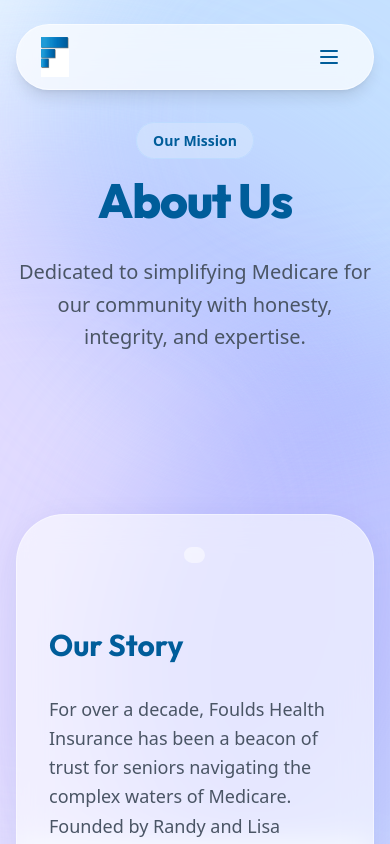
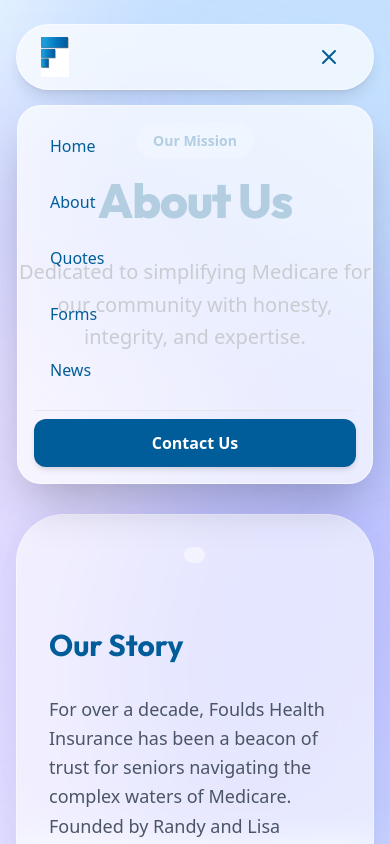
Before and after one commit to MustangTris/fhi65-revamp, a Next.js app: page /about in a window 390 px wide. Both pictures are taken after a click on the button "Toggle menu". Shown: the top 844 px of the page. Built offline with nearby package versions, Linux system fonts and the light colour scheme.

Commit message:
Mobile friendly

```diff
--- a/src/app/about/page.tsx
+++ b/src/app/about/page.tsx
@@ -67,10 +67,11 @@ export default function AboutPage() {
                         </p>
                     </div>
 
-                    <div className="grid grid-cols-1 md:grid-cols-3 gap-8">
+                    <div className="grid grid-cols-1 md:grid-cols-2 lg:grid-cols-3 gap-8">
                         {[
                             {
                                 title: "Integrity First",
+
                                 description: "We always put your interests above our own. If your current plan is best, we'll tell you to keep it.",
                                 icon: (
                                     <svg className="w-8 h-8" fill="none" stroke="currentColor" viewBox="0 0 24 24">
--- a/src/components/Navbar.tsx
+++ b/src/components/Navbar.tsx
@@ -1,10 +1,20 @@
+"use client";
+
+import { useState } from 'react';
 import Link from 'next/link';
 import Image from 'next/image';
+import { motion, AnimatePresence } from 'framer-motion';
 
 const Navbar = () => {
+  const [isOpen, setIsOpen] = useState(false);
+
+  const toggleMenu = () => setIsOpen(!isOpen);
+
+  const menuItems = ['Home', 'About', 'Quotes', 'Forms', 'News'];
+
   return (
     <div className="fixed top-6 left-0 right-0 z-50 flex justify-center px-4">
-      <nav className="glass rounded-full px-6 py-3 shadow-lg flex items-center justify-between w-full max-w-5xl transition-all duration-300 hover:shadow-xl">
+      <nav className="glass rounded-full px-6 py-3 shadow-lg flex items-center justify-between w-full max-w-5xl transition-all duration-300 hover:shadow-xl relative">
         <div className="flex-shrink-0 flex items-center">
           <Link href="/" className="flex items-center">
             <Image
@@ -18,8 +28,9 @@ const Navbar = () => {
           </Link>
         </div>
 
-        <div className="hidden md:flex items-center space-x-1">
-          {['Home', 'About', 'Quotes', 'Forms', 'News'].map((item) => (
+        {/* Desktop Menu */}
+        <div className="hidden lg:flex items-center space-x-1">
+          {menuItems.map((item) => (
             <Link
               key={item}
               href={item === 'Home' ? '/' : `/${item.toLowerCase()}`}
@@ -30,7 +41,7 @@ const Navbar = () => {
           ))}
         </div>
 
-        <div className="hidden md:flex items-center">
+        <div className="hidden lg:flex items-center">
           <Link
             href="/contact"
             className="bg-[#005d9a] text-white px-6 py-2.5 rounded-full font-bold hover:bg-[#1e9cd7] shadow-md hover:shadow-lg hover:-translate-y-0.5 transition-all duration-200"
@@ -39,14 +50,58 @@ const Navbar = () => {
           </Link>
         </div>
 
-        {/* Mobile menu button */}
-        <div className="md:hidden flex items-center">
-          <button className="text-[#005d9a] p-2 rounded-full hover:bg-blue-50/50 transition-colors">
-            <svg className="h-6 w-6" fill="none" viewBox="0 0 24 24" stroke="currentColor">
-              <path strokeLinecap="round" strokeLinejoin="round" strokeWidth={2} d="M4 6h16M4 12h16M4 18h16" />
-            </svg>
+        {/* Mobile/Tablet Menu Button */}
+        <div className="lg:hidden flex items-center">
+          <button
+            onClick={toggleMenu}
+            className="text-[#005d9a] p-2 rounded-full hover:bg-blue-50/50 transition-colors focus:outline-none"
+            aria-label="Toggle menu"
+          >
+            {isOpen ? (
+              <svg className="h-6 w-6" fill="none" viewBox="0 0 24 24" stroke="currentColor">
+                <path strokeLinecap="round" strokeLinejoin="round" strokeWidth={2} d="M6 18L18 6M6 6l12 12" />
+              </svg>
+            ) : (
+              <svg className="h-6 w-6" fill="none" viewBox="0 0 24 24" stroke="currentColor">
+                <path strokeLinecap="round" strokeLinejoin="round" strokeWidth={2} d="M4 6h16M4 12h16M4 18h16" />
+              </svg>
+            )}
           </button>
         </div>
+
+        {/* Mobile/Tablet Dropdown */}
+        <AnimatePresence>
+          {isOpen && (
+            <motion.div
+              initial={{ opacity: 0, y: -20, scale: 0.95 }}
+              animate={{ opacity: 1, y: 0, scale: 1 }}
+              exit={{ opacity: 0, y: -20, scale: 0.95 }}
+              transition={{ duration: 0.2 }}
+              className="absolute top-full left-0 right-0 mt-4 p-4 glass rounded-3xl shadow-2xl lg:hidden overflow-hidden"
+            >
+              <div className="flex flex-col space-y-2">
+                {menuItems.map((item) => (
+                  <Link
+                    key={item}
+                    href={item === 'Home' ? '/' : `/${item.toLowerCase()}`}
+                    className="px-4 py-3 text-[#005d9a] font-medium rounded-xl hover:bg-blue-50/50 transition-colors"
+                    onClick={() => setIsOpen(false)}
+                  >
+                    {item}
+                  </Link>
+                ))}
+                <div className="h-px bg-gray-200 my-2" />
+                <Link
+                  href="/contact"
+                  className="px-4 py-3 text-center bg-[#005d9a] text-white font-bold rounded-xl hover:bg-[#1e9cd7] transition-colors shadow-md"
+                  onClick={() => setIsOpen(false)}
+                >
+                  Contact Us
+                </Link>
+              </div>
+            </motion.div>
+          )}
+        </AnimatePresence>
       </nav>
     </div>
   );
--- a/src/components/home/AboutTeaser.tsx
+++ b/src/components/home/AboutTeaser.tsx
@@ -12,8 +12,8 @@ export const AboutTeaser = () => {
                     {/* Background gradient for the card */}
                     <div className="absolute top-0 right-0 w-2/3 h-full bg-gradient-to-l from-blue-50/50 to-transparent pointer-events-none" />
 
-                    <div className="flex flex-col md:flex-row items-center gap-12 relative z-10">
-                        <div className="md:w-1/2">
+                    <div className="flex flex-col lg:flex-row items-center gap-12 relative z-10">
+                        <div className="lg:w-1/2">
                             <motion.div
                                 initial={{ opacity: 0, scale: 0.9 }}
                                 whileInView={{ opacity: 1, scale: 1 }}
@@ -28,7 +28,7 @@ export const AboutTeaser = () => {
                                 />
                             </motion.div>
                         </div>
-                        <div className="md:w-1/2 text-center md:text-left">
+                        <div className="lg:w-1/2 text-center lg:text-left">
                             <motion.h2
                                 initial={{ opacity: 0, x: 20 }}
                                 whileInView={{ opacity: 1, x: 0 }}
--- a/src/components/home/ProcessSection.tsx
+++ b/src/components/home/ProcessSection.tsx
@@ -44,7 +44,7 @@ export const ProcessSection = () => {
                     </motion.p>
                 </div>
 
-                <div className="grid grid-cols-1 md:grid-cols-3 gap-10">
+                <div className="grid grid-cols-1 md:grid-cols-2 lg:grid-cols-3 gap-10">
                     {steps.map((step, index) => (
                         <motion.div
                             key={step.id}
```
